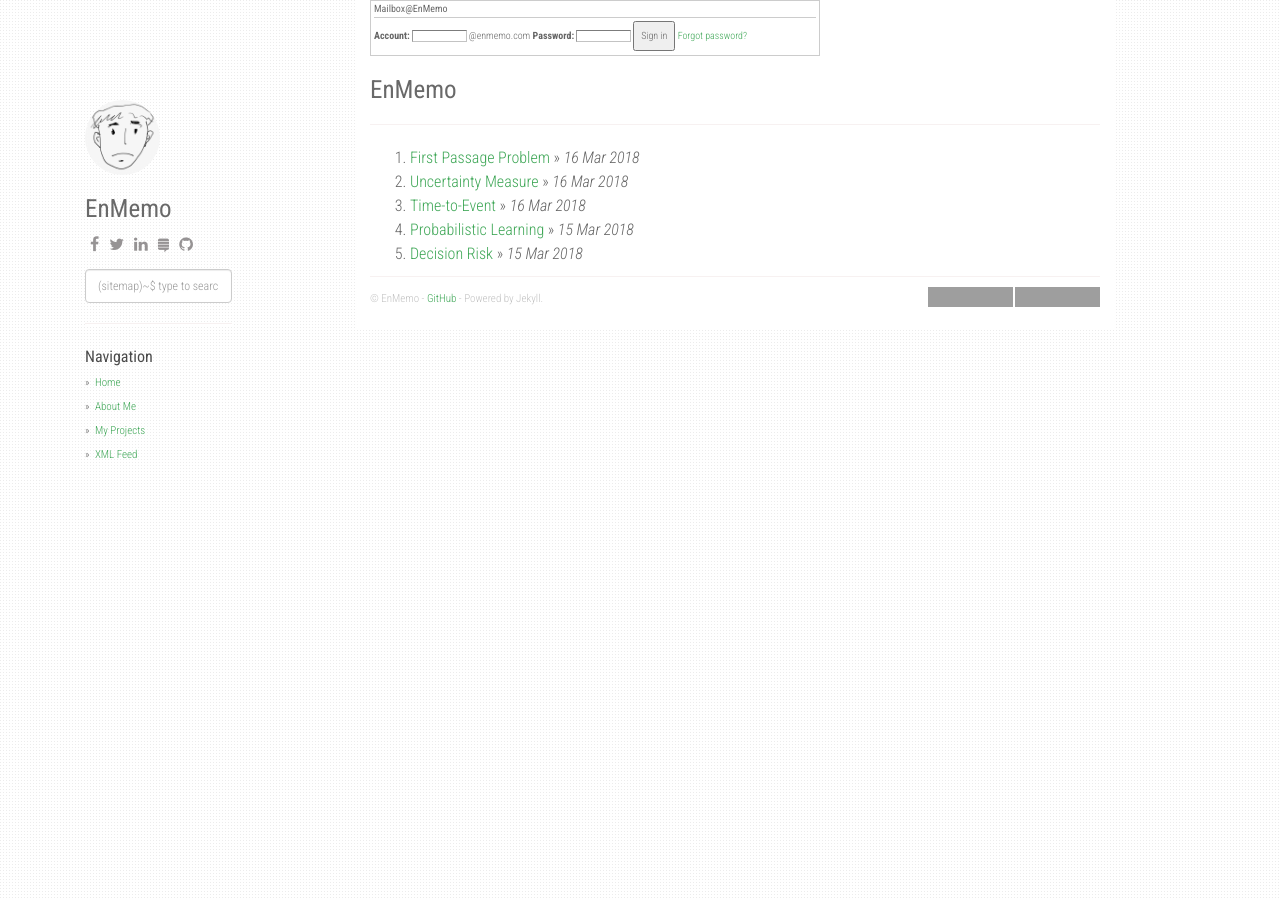
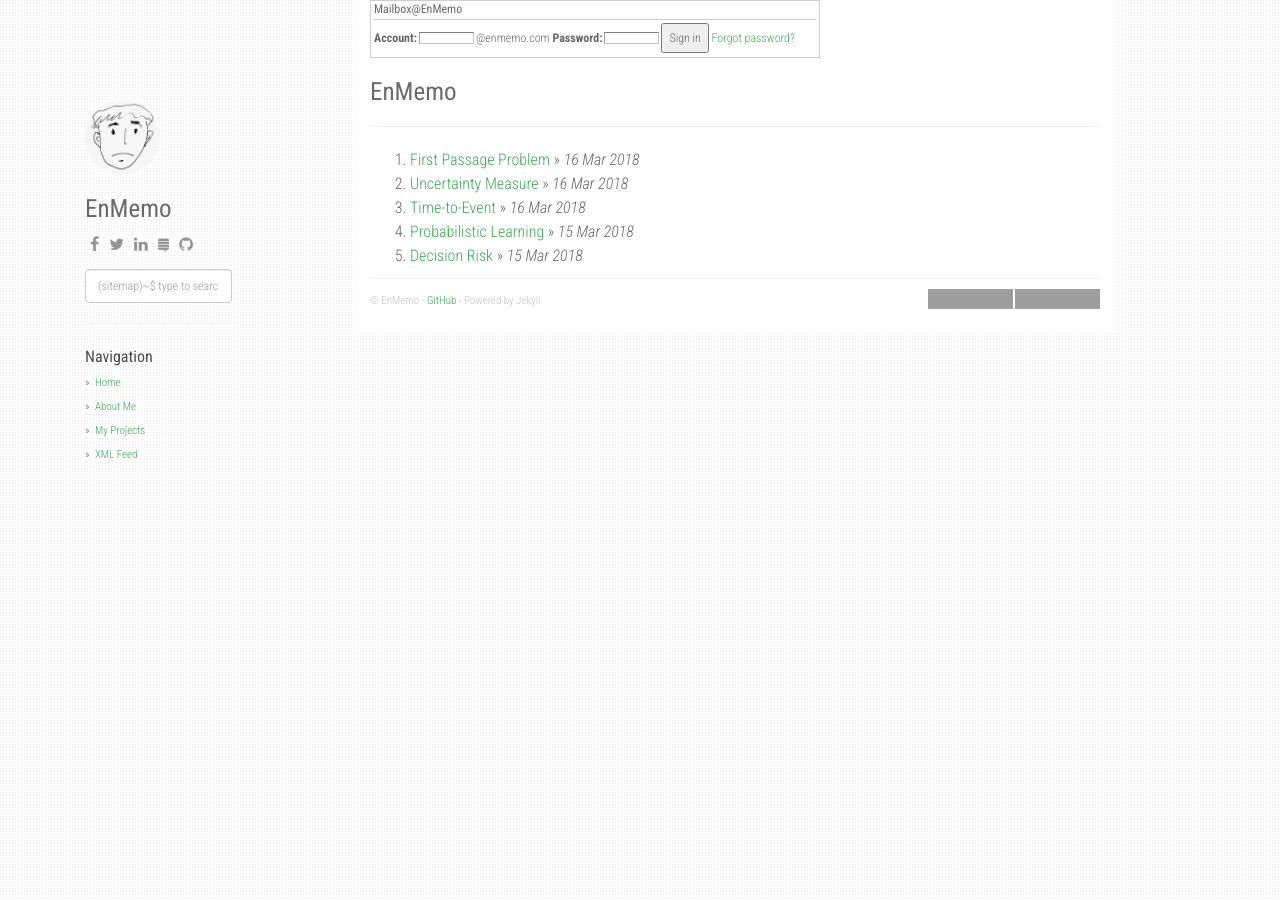
Before and after one commit to EnMemo/EnMemo.github.io, a Jekyll site: the page built from index.html, in a window 1280 px wide. Built offline with Jekyll 4.4.1, drawn with Linux system fonts in a browser that asks for light colours; nearby versions of some CDN libraries; the list of posts is cut into pages by our own code; grey boxes are pictures that could not be loaded.

Commit message:
Update default.html

```diff
--- a/_layouts/default.html
+++ b/_layouts/default.html
@@ -109,17 +109,17 @@ layout: compress
       ga('send', 'pageview');
     </script>
 <style>
-.bizmail_loginpanel{font-size:10px;width:180px;height:auto;border:1px solid #cccccc;background:#ffffff;}
+.bizmail_loginpanel{font-size:12px;width:180px;height:auto;border:1px solid #cccccc;background:#ffffff;}
 .bizmail_LoginBox{padding:2px 3px;}
-.bizmail_loginpanel h3{padding-bottom:3px;margin:0 0 3px 0;border-bottom:1px solid #cccccc;font-size:10px;}
+.bizmail_loginpanel h3{padding-bottom:3px;margin:0 0 3px 0;border-bottom:1px solid #cccccc;font-size:12px;}
 .bizmail_loginpanel form{margin:0;padding:0;}
-.bizmail_loginpanel input.text{font-size:10px;width:55px;height:12px;margin:0 2px;border:1px solid #C3C3C3;border-color:#7C7C7C #C3C3C3 #C3C3C3 #9A9A9A;}
+.bizmail_loginpanel input.text{font-size:12px;width:55px;height:12px;margin:0 2px;border:1px solid #C3C3C3;border-color:#7C7C7C #C3C3C3 #C3C3C3 #9A9A9A;}
 .bizmail_loginpanel .bizmail_column{height:12px;}
-.bizmail_loginpanel .bizmail_column label{display:block;float:left;width:40px;height:10px;line-height:10px;font-size:10px;}
+.bizmail_loginpanel .bizmail_column label{display:block;float:left;width:40px;height:10px;line-height:10px;font-size:12px;}
 .bizmail_loginpanel .bizmail_column .bizmail_inputArea{float:left;width:140px;}
-.bizmail_loginpanel .bizmail_column span{font-size:10px;word-wrap:break-word;margin-left: 2px;line-height:70%;}
+.bizmail_loginpanel .bizmail_column span{font-size:12px;word-wrap:break-word;margin-left: 2px;line-height:70%;}
 .bizmail_loginpanel .bizmail_SubmitArea{margin-left:3px;clear:both;}
-.bizmail_loginpanel .bizmail_SubmitArea a{font-size:10px;margin-left:3px;}
+.bizmail_loginpanel .bizmail_SubmitArea a{font-size:12px;margin-left:3px;}
 .bizmail_loginpanel select{width:66px;height:12px;margin:0 2px;}
 </style>
 <script type="text/javascript" src="/static/js/tmaillogin.js"  charset="gb18030"></script>
```
